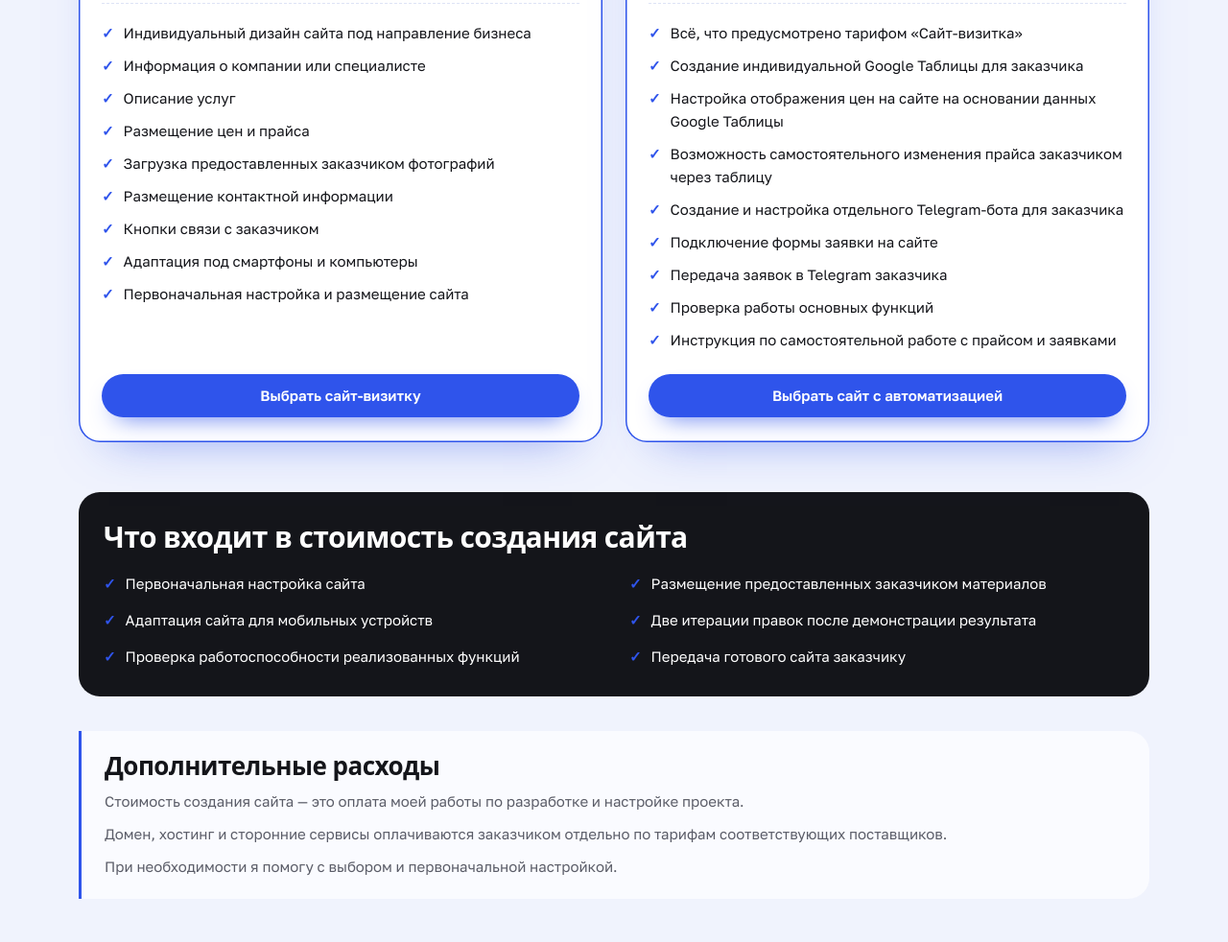
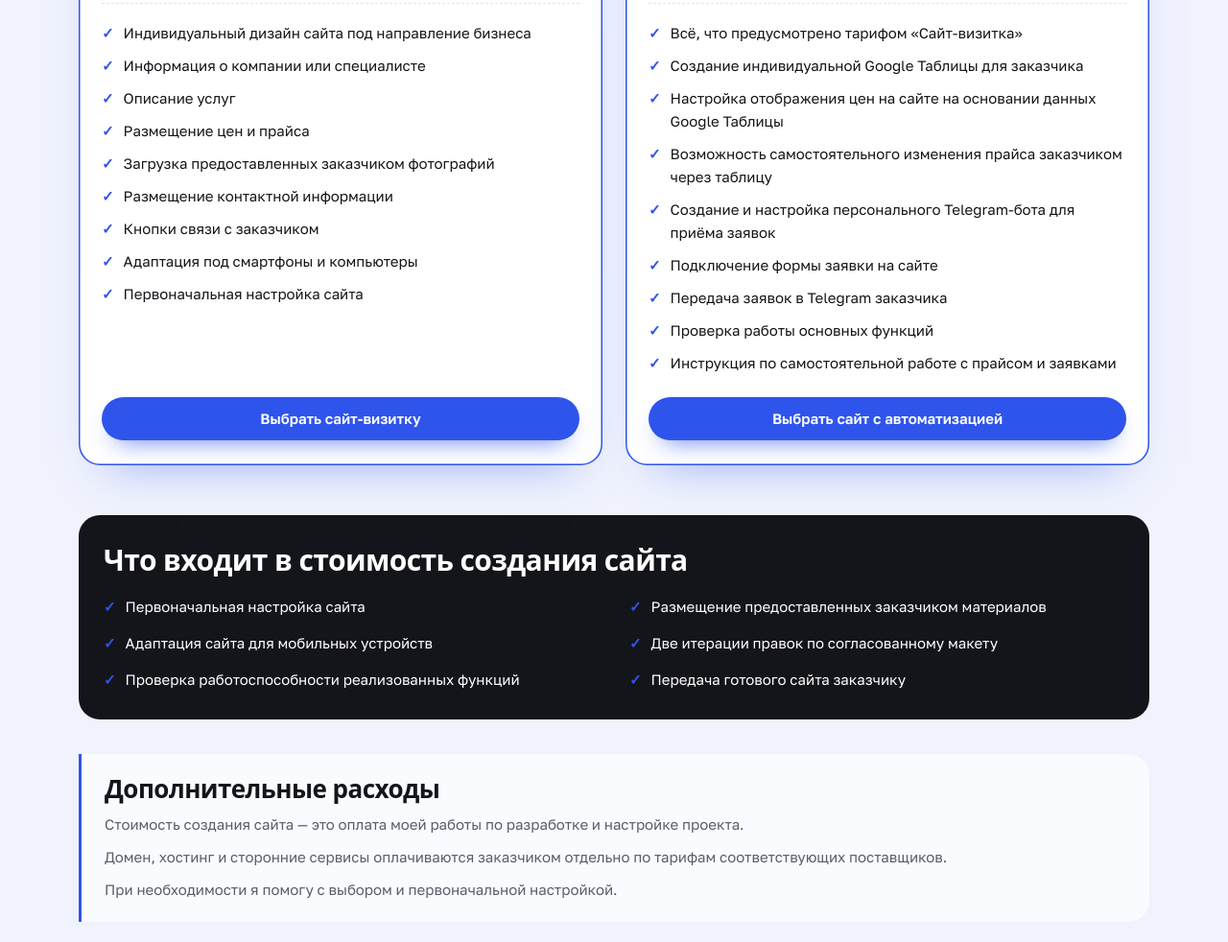
Before and after one commit to Maya13-tet/maya13-tet.github.io, a plain HTML site: page index.html in a window 1280 px wide. Shown: the part 7333-8315 px from the top of the page at 96% size. Drawn offline with Linux system fonts and the light colour scheme; a web font is replaced by a local one.

Commit message:
Точечные правки раздела услуг: формулировки по ТЗ

```diff
--- a/index.html
+++ b/index.html
@@ -250,7 +250,7 @@ footer{padding:26px 0 40px;color:var(--ink-3);font-size:14px;display:flex;flex-w
           <li>Размещение контактной информации</li>
           <li>Кнопки связи с заказчиком</li>
           <li>Адаптация под смартфоны и компьютеры</li>
-          <li>Первоначальная настройка и размещение сайта</li>
+          <li>Первоначальная настройка сайта</li>
         </ul>
         <a class="btn btn-main plan-btn" href="#write" data-bot target="_blank" rel="noopener">Выбрать сайт-визитку</a>
       </article>
@@ -265,7 +265,7 @@ footer{padding:26px 0 40px;color:var(--ink-3);font-size:14px;display:flex;flex-w
           <li>Создание индивидуальной Google Таблицы для заказчика</li>
           <li>Настройка отображения цен на сайте на основании данных Google Таблицы</li>
           <li>Возможность самостоятельного изменения прайса заказчиком через таблицу</li>
-          <li>Создание и настройка отдельного Telegram-бота для заказчика</li>
+          <li>Создание и настройка персонального Telegram-бота для приёма заявок</li>
           <li>Подключение формы заявки на сайте</li>
           <li>Передача заявок в Telegram заказчика</li>
           <li>Проверка работы основных функций</li>
@@ -281,7 +281,7 @@ footer{padding:26px 0 40px;color:var(--ink-3);font-size:14px;display:flex;flex-w
         <li>Первоначальная настройка сайта</li>
         <li>Размещение предоставленных заказчиком материалов</li>
         <li>Адаптация сайта для мобильных устройств</li>
-        <li>Две итерации правок после демонстрации результата</li>
+        <li>Две итерации правок по согласованному макету</li>
         <li>Проверка работоспособности реализованных функций</li>
         <li>Передача готового сайта заказчику</li>
       </ul>
```
